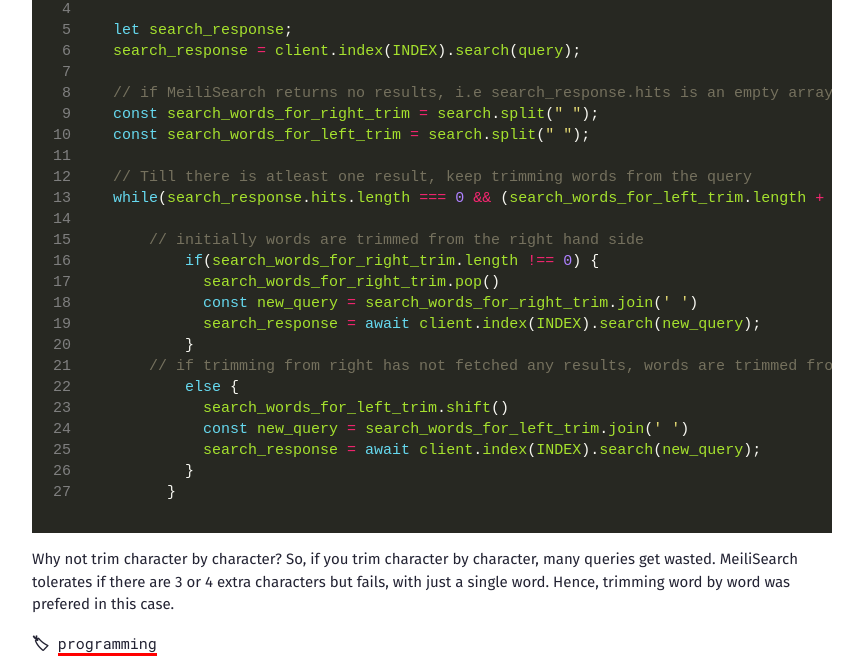
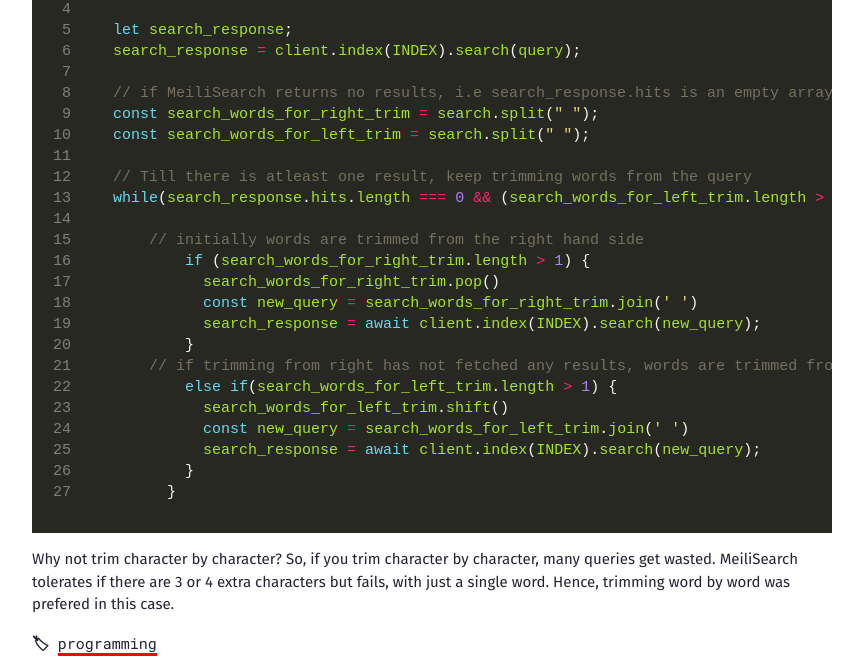
Before and after one commit to rakaar/hugo-blog, a plain HTML site: page posts/2021-06-21-meilisearchfail/index.html in a window 1280 px wide. Shown: the part 1373-2040 px from the top of the page, without its empty margins (208-1071 px from the left). Drawn offline with Linux system fonts and the light colour scheme.

Commit message:
deploy: c6c903356df4ffb5dc41e02a6105da54162e905a

```diff
--- a/posts/2021-06-21-meilisearchfail/index.html
+++ b/posts/2021-06-21-meilisearchfail/index.html
@@ -44,16 +44,16 @@ But there is one problem! MeiliSearch fails to return when there is an extra use
 <span style=color:#66d9ef>const</span> <span style=color:#a6e22e>search_words_for_left_trim</span> <span style=color:#f92672>=</span> <span style=color:#a6e22e>search</span>.<span style=color:#a6e22e>split</span>(<span style=color:#e6db74>&#34; &#34;</span>);
 
 <span style=color:#75715e>// Till there is atleast one result, keep trimming words from the query
-</span><span style=color:#75715e></span><span style=color:#66d9ef>while</span>(<span style=color:#a6e22e>search_response</span>.<span style=color:#a6e22e>hits</span>.<span style=color:#a6e22e>length</span> <span style=color:#f92672>===</span> <span style=color:#ae81ff>0</span> <span style=color:#f92672>&amp;&amp;</span> (<span style=color:#a6e22e>search_words_for_left_trim</span>.<span style=color:#a6e22e>length</span> <span style=color:#f92672>+</span> <span style=color:#a6e22e>search_words_for_right_trim</span>.<span style=color:#a6e22e>length</span> <span style=color:#f92672>!==</span> <span style=color:#ae81ff>0</span>)) {
+</span><span style=color:#75715e></span><span style=color:#66d9ef>while</span>(<span style=color:#a6e22e>search_response</span>.<span style=color:#a6e22e>hits</span>.<span style=color:#a6e22e>length</span> <span style=color:#f92672>===</span> <span style=color:#ae81ff>0</span> <span style=color:#f92672>&amp;&amp;</span> (<span style=color:#a6e22e>search_words_for_left_trim</span>.<span style=color:#a6e22e>length</span> <span style=color:#f92672>&gt;</span> <span style=color:#ae81ff>1</span> <span style=color:#f92672>||</span> <span style=color:#a6e22e>search_words_for_right_trim</span>.<span style=color:#a6e22e>length</span> <span style=color:#f92672>&gt;</span> <span style=color:#ae81ff>1</span>)) {
 
     <span style=color:#75715e>// initially words are trimmed from the right hand side
-</span><span style=color:#75715e></span>        <span style=color:#66d9ef>if</span>(<span style=color:#a6e22e>search_words_for_right_trim</span>.<span style=color:#a6e22e>length</span> <span style=color:#f92672>!==</span> <span style=color:#ae81ff>0</span>) {
+</span><span style=color:#75715e></span>        <span style=color:#66d9ef>if</span> (<span style=color:#a6e22e>search_words_for_right_trim</span>.<span style=color:#a6e22e>length</span> <span style=color:#f92672>&gt;</span> <span style=color:#ae81ff>1</span>) {
           <span style=color:#a6e22e>search_words_for_right_trim</span>.<span style=color:#a6e22e>pop</span>()
           <span style=color:#66d9ef>const</span> <span style=color:#a6e22e>new_query</span> <span style=color:#f92672>=</span> <span style=color:#a6e22e>search_words_for_right_trim</span>.<span style=color:#a6e22e>join</span>(<span style=color:#e6db74>&#39; &#39;</span>)
           <span style=color:#a6e22e>search_response</span> <span style=color:#f92672>=</span> <span style=color:#66d9ef>await</span> <span style=color:#a6e22e>client</span>.<span style=color:#a6e22e>index</span>(<span style=color:#a6e22e>INDEX</span>).<span style=color:#a6e22e>search</span>(<span style=color:#a6e22e>new_query</span>);
         }
     <span style=color:#75715e>// if trimming from right has not fetched any results, words are trimmed from the left hand side
-</span><span style=color:#75715e></span>        <span style=color:#66d9ef>else</span> {
+</span><span style=color:#75715e></span>        <span style=color:#66d9ef>else</span> <span style=color:#66d9ef>if</span>(<span style=color:#a6e22e>search_words_for_left_trim</span>.<span style=color:#a6e22e>length</span> <span style=color:#f92672>&gt;</span> <span style=color:#ae81ff>1</span>) {
           <span style=color:#a6e22e>search_words_for_left_trim</span>.<span style=color:#a6e22e>shift</span>()
           <span style=color:#66d9ef>const</span> <span style=color:#a6e22e>new_query</span> <span style=color:#f92672>=</span> <span style=color:#a6e22e>search_words_for_left_trim</span>.<span style=color:#a6e22e>join</span>(<span style=color:#e6db74>&#39; &#39;</span>)
           <span style=color:#a6e22e>search_response</span> <span style=color:#f92672>=</span> <span style=color:#66d9ef>await</span> <span style=color:#a6e22e>client</span>.<span style=color:#a6e22e>index</span>(<span style=color:#a6e22e>INDEX</span>).<span style=color:#a6e22e>search</span>(<span style=color:#a6e22e>new_query</span>);
```
